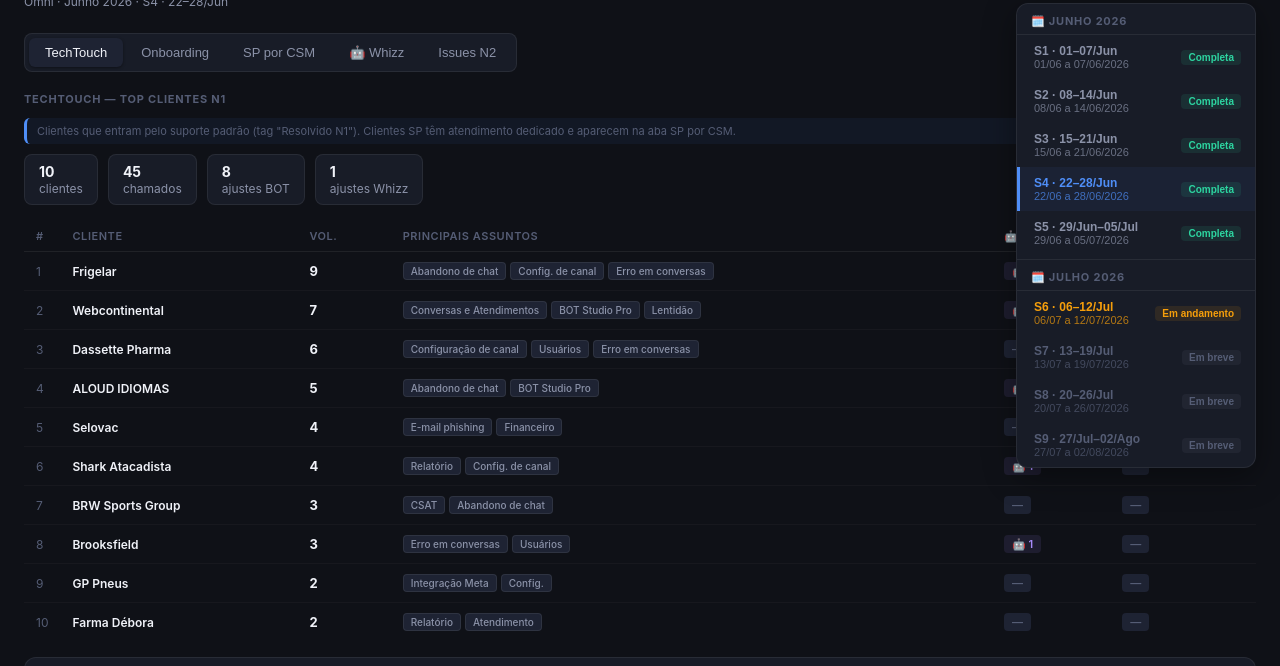
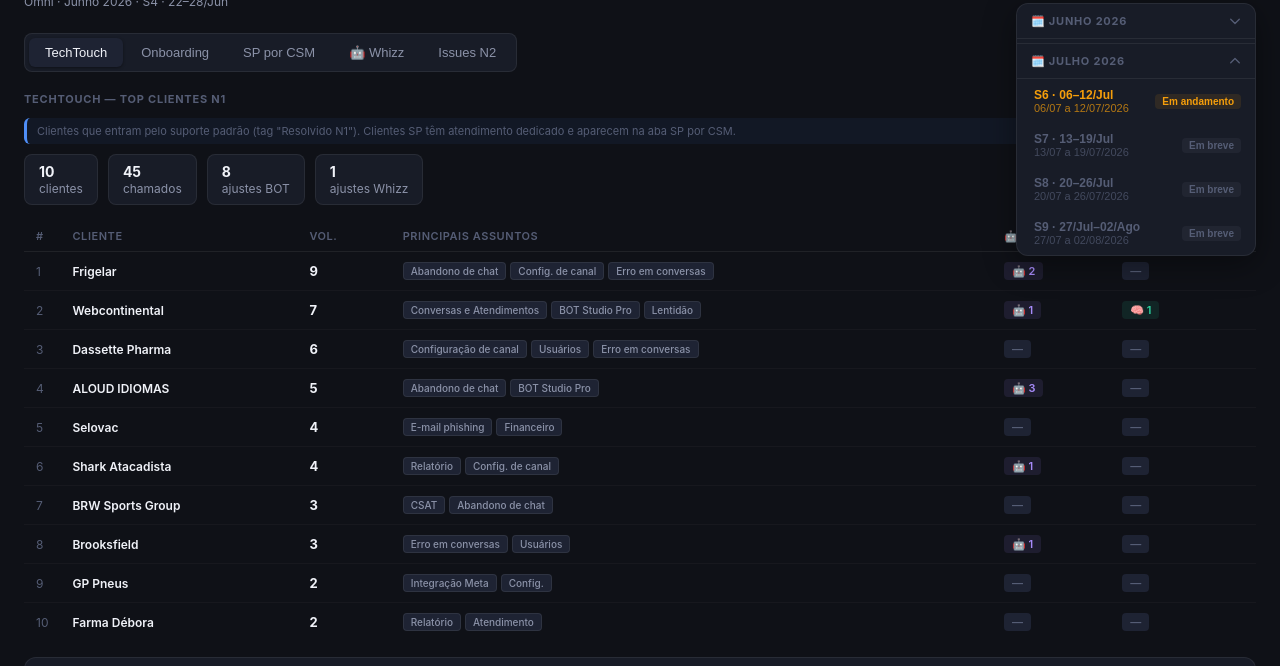
Before and after one commit to omni-suporte/dash-suporte, a plain HTML site: page index.html in a window 1280 px wide. Both pictures are taken after a click on the button "S4 · 22–28/Jun". Shown: the part 60-726 px from the top of the page. Drawn offline with nearby package versions, Linux system fonts and the light colour scheme.

Commit message:
Mês vira accordion clicável no seletor de semanas

```diff
--- a/index.html
+++ b/index.html
@@ -20,7 +20,7 @@
 .dp-btn.open svg{transform:rotate(180deg)}
 .dp-dropdown{position:absolute;top:calc(100% + 6px);right:0;background:var(--bg2);border:1px solid var(--border);border-radius:var(--radius);min-width:240px;box-shadow:0 8px 32px rgba(0,0,0,.4);z-index:100;overflow:hidden;display:none}
 .dp-dropdown.open{display:block}
-.dp-month-header{padding:10px 14px 6px;border-bottom:1px solid var(--border)}
+.dp-month-header{padding:10px 14px;border-bottom:1px solid var(--border);width:100%;background:none;border-left:none;border-right:none;border-top:none;display:flex;align-items:center;justify-content:space-between;cursor:pointer;color:inherit;font-family:inherit}.dp-month-header:hover{background:var(--bg3)}.dp-month-chev{color:var(--text3);flex-shrink:0}
 .dp-month-title{font-size:11px;font-weight:700;color:var(--text3);text-transform:uppercase;letter-spacing:.07em}
 .dp-week{display:flex;align-items:center;justify-content:space-between;width:100%;padding:9px 14px;background:none;border:none;color:var(--text2);font-size:12px;cursor:pointer;text-align:left;transition:all .15s;border-left:3px solid transparent}
 .dp-week:hover{color:var(--text);background:var(--bg3)}
@@ -467,22 +467,39 @@
 function togglePicker(){document.getElementById('dpBtn').classList.toggle('open');document.getElementById('dpDropdown').classList.toggle('open');}
 document.addEventListener('click',function(e){var p=document.getElementById('datePicker');if(!p.contains(e.target)){document.getElementById('dpBtn').classList.remove('open');document.getElementById('dpDropdown').classList.remove('open');}});
 
+var MES_OPEN={};
 function buildPicker(){
+  var groups=[],map={};
+  SEMANAS.forEach(function(k){
+    var mes=MES[k];
+    if(!map[mes]){map[mes]={mes:mes,keys:[]};groups.push(map[mes]);}
+    map[mes].keys.push(k);
+  });
+  if(Object.keys(MES_OPEN).length===0){
+    groups.forEach(function(g,i){MES_OPEN[g.mes]=(i===groups.length-1);});
+  }
   var html='';
-  var lastMes=null;
-  SEMANAS.forEach(function(k,idx){
-    var mes=MES[k];
-    if(mes!==lastMes){
-      html+='<div class="dp-month-header"'+(idx>0?' style="margin-top:4px;border-top:1px solid var(--border)"':'')+'><div class="dp-month-title">🗓️ '+mes+'</div></div>';
-      lastMes=mes;
-    }
-    var st=STATUS[k],d=DADOS[k];
-    var cls='dp-week'+(st==='pendente'?' no-data':st==='em-andamento'?' in-progress':'');
-    var badge=st==='completa'?'<span class="dp-week-badge wbg-ok">Completa</span>':st==='em-andamento'?'<span class="dp-week-badge wbg-live">Em andamento</span>':'<span class="dp-week-badge wbg-soon">Em breve</span>';
-    var onclick=st!=='pendente'?'onclick="selectWeek(\''+k+'\')"':'';
-    html+='<button class="'+cls+'" id="dp-'+k+'" '+onclick+'><div class="dp-week-info"><div class="dp-week-label">'+LABELS[k]+'</div><div class="dp-week-dates">'+DATAS[k]+'</div></div>'+badge+'</button>';
+  groups.forEach(function(g,gi){
+    var open=!!MES_OPEN[g.mes];
+    html+='<button type="button" class="dp-month-header dp-month-toggle" onclick="toggleMes(\''+g.mes+'\')"'+(gi>0?' style="margin-top:4px;border-top:1px solid var(--border)"':'')+'>'
+      +'<div class="dp-month-title">🗓️ '+g.mes+'</div>'
+      +'<svg width="12" height="12" viewBox="0 0 14 14" fill="none" class="dp-month-chev" style="transition:transform .2s;transform:rotate('+(open?'180':'0')+'deg)"><path d="M2 5l5 5 5-5" stroke="currentColor" stroke-width="1.5" stroke-linecap="round" stroke-linejoin="round"/></svg>'
+      +'</button>';
+    html+='<div style="display:'+(open?'block':'none')+'">';
+    g.keys.forEach(function(k){
+      var st=STATUS[k];
+      var cls='dp-week'+(st==='pendente'?' no-data':st==='em-andamento'?' in-progress':'');
+      var badge=st==='completa'?'<span class="dp-week-badge wbg-ok">Completa</span>':st==='em-andamento'?'<span class="dp-week-badge wbg-live">Em andamento</span>':'<span class="dp-week-badge wbg-soon">Em breve</span>';
+      var onclick=st!=='pendente'?'onclick="selectWeek(\''+k+'\')"':'';
+      html+='<button class="'+cls+'" id="dp-'+k+'" '+onclick+'><div class="dp-week-info"><div class="dp-week-label">'+LABELS[k]+'</div><div class="dp-week-dates">'+DATAS[k]+'</div></div>'+badge+'</button>';
+    });
+    html+='</div>';
   });
   document.getElementById('dpDropdown').innerHTML=html;
+}
+function toggleMes(mes){
+  MES_OPEN[mes]=!MES_OPEN[mes];
+  buildPicker();
 }
 
 function selectWeek(key){
```
